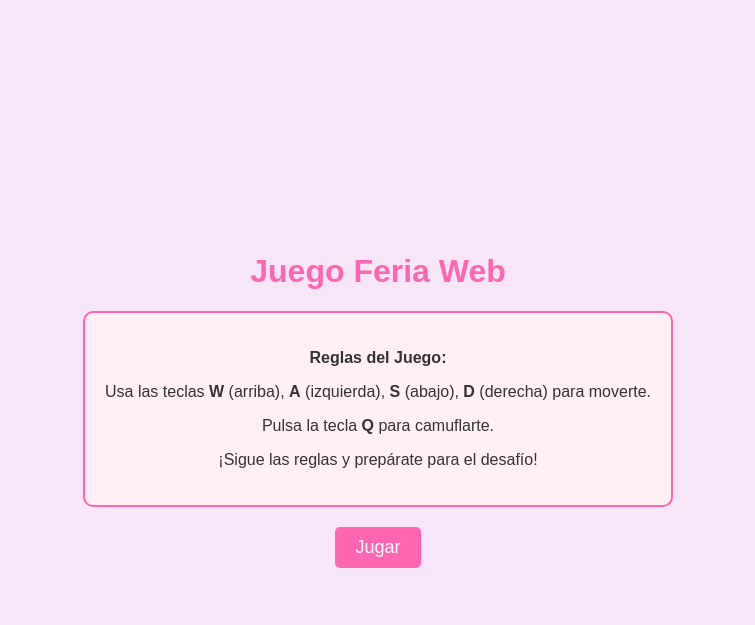
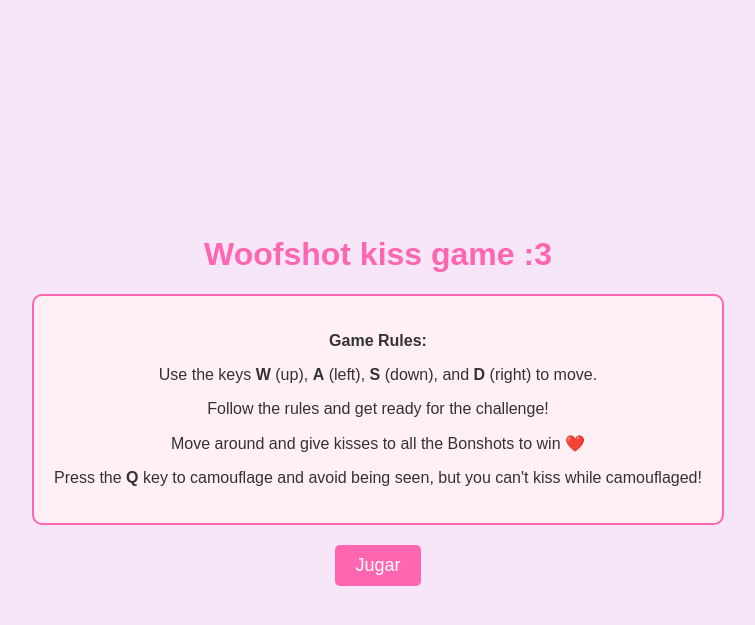
Before and after one commit to cathagiani/minigame, a Flask app: page / in a window 1280 px wide. Shown: the top 625 px of the page, without its empty margins (262-1017 px from the left). Run offline with Flask 3, Linux system fonts and the light colour scheme.

Commit message:
ahora es woofshot

```diff
--- a/app.py
+++ b/app.py
@@ -1,4 +1,5 @@
 from flask import Flask, render_template, request, jsonify
+import random
 
 app = Flask(__name__)
 
@@ -9,35 +10,21 @@ terreno = [['.' for _ in range(ANCHO)] for _ in range(ALTO)]
 jugador_x = ANCHO // 2
 jugador_y = ALTO // 2
 camuflado = False
-# Inicializa la imagen del jugador
-imagen_jugador = "img/pagedoll.png"  # Imagen predeterminada
-# Variable temporal para cambiar la imagen solo hasta que el jugador se mueva
-imagen_bomba_desactivada = False
+imagen_jugador = "img/woofzn.png"
+imagen_bonshot_besado = False
 
+# Lista de bonshots
+bonshots = []
 
-import random
-
-# Nuevo: lista de bombas con sus coordenadas y estado
-bombas = []
-
-def inicializar_bombas():
-    global bombas
-    bombas = []
-    cantidad = random.randint(5, 10)  # Entre 5 y 10 bombas
-    while len(bombas) < cantidad:
+def inicializar_bonshots():
+    global bonshots
+    bonshots = []
+    cantidad = random.randint(5, 10)
+    while len(bonshots) < cantidad:
         x = random.randint(0, ANCHO - 1)
         y = random.randint(0, ALTO - 1)
-        # No poner bomba donde empieza el jugador
-        if (x, y) != (jugador_x, jugador_y) and (x, y) not in [b[:2] for b in bombas]:
-            bombas.append([x, y, False])  # [x, y, desactivada=False]
-
-
-
-# Bombas en el mapa: cada bomba es un diccionario con x, y y su estado
-bombas = [
-    {'x': 5, 'y': 3, 'activa': True},
-    {'x': 10, 'y': 7, 'activa': True},
-]
+        if (x, y) != (jugador_x, jugador_y) and (x, y) not in [b[:2] for b in bonshots]:
+            bonshots.append([x, y, False])  # [x, y, besado=False]
 
 def render_terreno():
     terreno_txt = '<table class="matriz">'
@@ -46,12 +33,11 @@ def render_terreno():
         for x in range(ANCHO):
             terreno_txt += '<td>'
             if x == jugador_x and y == jugador_y:
-                # Mostrar la imagen del jugador dependiendo del estado
-                terreno_txt += f'<img src="/static/{ imagen_jugador if not imagen_bomba_desactivada else "img/jugador_bomba.png" }" class="jugador">'
-            elif any(bx == x and by == y and not desactivada for bx, by, desactivada in bombas):
-                terreno_txt += '<img src="/static/img/bomba.png" class="bomba">'  # Bomba activa
-            elif any(bx == x and by == y and desactivada for bx, by, desactivada in bombas):
-                terreno_txt += '<img src="/static/img/bomba_off.png" class="bomba">'  # Bomba desactivada
+                terreno_txt += f'<img src="/static/{ imagen_jugador if not imagen_bonshot_besado else "img/kissy.png" }" class="jugador">'
+            elif any(bx == x and by == y and not besado for bx, by, besado in bonshots):
+                terreno_txt += '<img src="/static/img/bonshot.png" class="bonshot">'  # Bonshot activo
+            elif any(bx == x and by == y and besado for bx, by, besado in bonshots):
+                terreno_txt += '<img src="/static/img/kissedbonshot.png" class="bonshot">'  # Bonshot besado
             else:
                 terreno_txt += '.'
             terreno_txt += '</td>'
@@ -59,17 +45,15 @@ def render_terreno():
     terreno_txt += '</table>'
     return terreno_txt
 
+def mover_jugador(direccion):
+    global jugador_x, jugador_y, camuflado, imagen_jugador, imagen_bonshot_besado
+    mensaje = ""
+    ganaste = False  # 🔥 nuevo flag
 
-def mover_jugador(direccion):
-    global jugador_x, jugador_y, camuflado, imagen_jugador, imagen_bomba_desactivada
-    mensaje = ""
+    if imagen_bonshot_besado:
+        imagen_jugador = "img/woofzn.png" if not camuflado else "img/camouflage.png"
+        imagen_bonshot_besado = False
 
-    # Revertir la imagen después de un movimiento
-    if imagen_bomba_desactivada:
-        imagen_jugador = "img/pagedoll.png" if not camuflado else "img/borgir.png"
-        imagen_bomba_desactivada = False  # Restablece la bandera después de mover
-
-    # Mover al jugador según la dirección
     if direccion == 'W' and jugador_y > 0:
         jugador_y -= 1
     elif direccion == 'S' and jugador_y < ALTO - 1:
@@ -80,27 +64,28 @@ def mover_jugador(direccion):
         jugador_x += 1
     elif direccion == 'Q':
         camuflado = not camuflado
-        mensaje = "Te camuflaste!" if camuflado else "Dejaste de camuflarte!"
-
-    # Revisa si el jugador está encima de una bomba
-    for bomba in bombas:
-        bx, by, desactivada = bomba
-        if bx == jugador_x and by == jugador_y and not desactivada:
-            if not camuflado:
-                bomba[2] = True  # Desactivar la bomba
-                mensaje = "¡Desactivaste una bomba!"
-                imagen_jugador = "img/jugador_bomba.png"  # Cambia la imagen del jugador cuando desactiva una bomba
-                imagen_bomba_desactivada = True  # Marca que la imagen se ha cambiado por desactivar una bomba
-            else:
-                mensaje = "¡No puedes desactivar bomba mientras estás camuflado!"
-
-    # Ganar si todas las bombas están desactivadas
-    if all(desactivada for _, _, desactivada in bombas):
-        mensaje = "¡Ganaste! Todas las bombas desactivadas."
-
-    return mensaje
+        imagen_jugador = "img/camouflage.png" if camuflado else "img/woofzn.png"
+        mensaje = "Youre camouflaged!" if camuflado else "You stopped camouflaging!"
 
 
+    # Revisar si beso bonshot
+    for bonshot in bonshots:
+        bx, by, besado = bonshot
+        if bx == jugador_x and by == jugador_y and not besado:
+            if not camuflado:
+                bonshot[2] = True
+                mensaje = "You kissed a bonshot!"
+                imagen_jugador = "img/kissy.png"
+                imagen_bonshot_besado = True
+            else:
+                mensaje = "You cant kiss bonshot while being camouflaged!!"
+
+    # Ganar si todos besados
+    if all(besado for _, _, besado in bonshots):
+        mensaje = "All bonshots have been kissed! You win!"
+        ganaste = True  # 🔥 ahora sí marcamos como ganado
+
+    return mensaje, ganaste
 
 @app.route('/')
 def index():
@@ -112,19 +97,18 @@ def mover():
     data = request.json
     direccion = data.get('direccion', '')
 
-    # Si es inicio de partida
     if direccion == '':
         jugador_x = ANCHO // 2
         jugador_y = ALTO // 2
         camuflado = False
-        inicializar_bombas()
+        inicializar_bonshots()
 
-    mensaje = mover_jugador(direccion.upper())
+    mensaje, ganaste = mover_jugador(direccion.upper())
     return jsonify({
         'terreno': render_terreno(),
-        'mensaje': mensaje
+        'mensaje': mensaje,
+        'ganaste': ganaste  # 🔥 enviamos flag al JS
     })
-
 
 if __name__ == '__main__':
     app.run(debug=True)
--- a/static/script.js
+++ b/static/script.js
@@ -36,12 +36,11 @@ async function mover(direccion) {
     });
 
     const data = await response.json();
-    terrenoDiv.innerHTML = data.terreno;  // Usamos innerHTML para manejar las imágenes
+    terrenoDiv.innerHTML = data.terreno;
     mensajeDiv.innerText = data.mensaje;
 
-    // Si se pierde, mostrar el mensaje de "perdiste"
-    if (data.mensaje.includes("perdiste") || data.mensaje.includes("¡Ganaste")) {
-        terminarJuego();  // ⬅️ también termina si ganaste
+    if (data.ganaste) {  // 🔥 ahora sí sabremos si se ganó
+        terminarJuego();
     }
 }
 
--- a/static/styles.css
+++ b/static/styles.css
@@ -70,6 +70,11 @@ button:hover {
     height: 55px;
 }
 
+.bonshot {
+    width: 55px;
+    height: 55px;
+}
+
 #volverBtn {
     background-color: #ff99cc; /* Rosa claro para el botón de volver a jugar */
 }
--- a/templates/index.html
+++ b/templates/index.html
@@ -2,20 +2,21 @@
 <html lang="es">
 <head>
     <meta charset="UTF-8">
-    <title>Juego Feria Web</title>
+    <title>Woofshot</title>
     <!-- Enlace al archivo CSS -->
     <link rel="stylesheet" href="{{ url_for('static', filename='styles.css') }}">
 </head>
 <body>
     <div id="contenedor-juego">
-        <h1>Juego Feria Web</h1>
+        <h1>Woofshot kiss game :3</h1>
 
         <!-- Cuadro de reglas -->
         <div id="reglas">
-            <p><strong>Reglas del Juego:</strong></p>
-            <p>Usa las teclas <strong>W</strong> (arriba), <strong>A</strong> (izquierda), <strong>S</strong> (abajo), <strong>D</strong> (derecha) para moverte.</p>
-            <p>Pulsa la tecla <strong>Q</strong> para camuflarte.</p>
-            <p>¡Sigue las reglas y prepárate para el desafío!</p>
+            <p><strong>Game Rules:</strong></p>
+            <p>Use the keys <strong>W</strong> (up), <strong>A</strong> (left), <strong>S</strong> (down), and <strong>D</strong> (right) to move.</p>
+            <p>Follow the rules and get ready for the challenge!</p>
+            <p>Move around and give kisses to all the Bonshots to win ❤️</p>
+            <p>Press the <strong>Q</strong> key to camouflage and avoid being seen, but you can't kiss while camouflaged!</p>
         </div>
 
         <!-- Botón para iniciar el juego -->
@@ -26,7 +27,7 @@
         <div id="mensaje" style="display:none;"></div>
 
         <!-- Botón para volver a jugar -->
-        <button id="volverBtn" onclick="iniciarJuego()" style="display:none;">Volver a jugar</button>
+        <button id="volverBtn" onclick="iniciarJuego()" style="display:none;">Play again</button>
     </div>
 
     <script src="{{ url_for('static', filename='script.js') }}"></script>
```
Also changed, not shown: static/img/bonshot.png (added), static/img/camouflage.png (added), static/img/kissedbonshot.png (added), static/img/kissy.png (added), static/img/woofzn.png (added).
